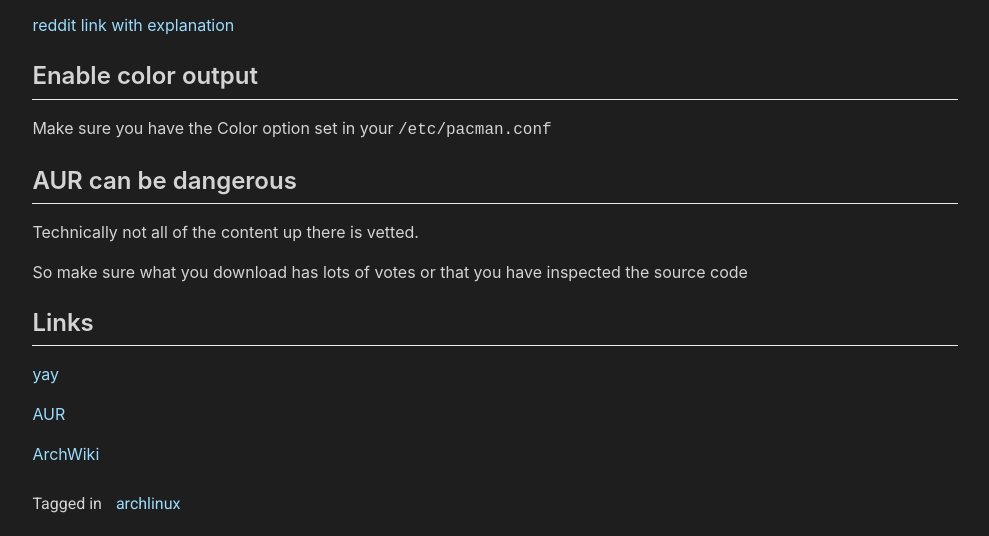
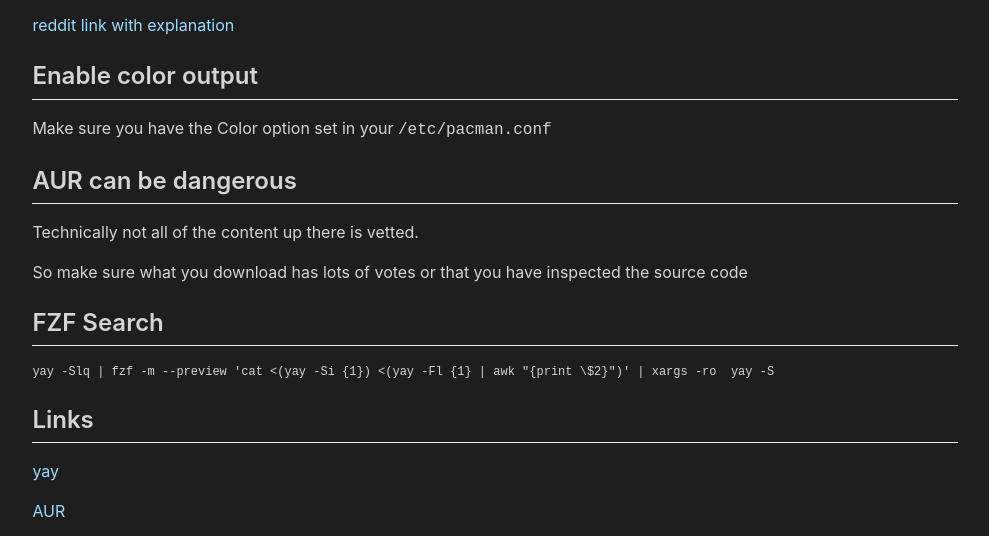
Before and after one commit to adriandev0353/gatsby-blog-1, a Gatsby site: page /ArchLinux/03-AUR-yay/ in a window 1280 px wide. Shown: the part 2165-2701 px from the top of the page, without its empty margins (145-1134 px from the left). Built offline with nearby package versions, Linux system fonts and the light colour scheme; Gatsby itself is replaced by a stand-in of ours; some packages are replaced by stand-ins of ours; code samples lack their colours.

Commit message:
auto push

````diff
--- a/content/ArchLinux/03-AUR-yay.md
+++ b/content/ArchLinux/03-AUR-yay.md
@@ -110,6 +110,12 @@
 
 So make sure what you download has lots of votes or that you have inspected the source code
 
+## FZF Search
+
+```
+yay -Slq | fzf -m --preview 'cat <(yay -Si {1}) <(yay -Fl {1} | awk "{print \$2}")' | xargs -ro  yay -S
+```
+
 ## Links
 
 [yay](https://github.com/Jguer/yay)
````
